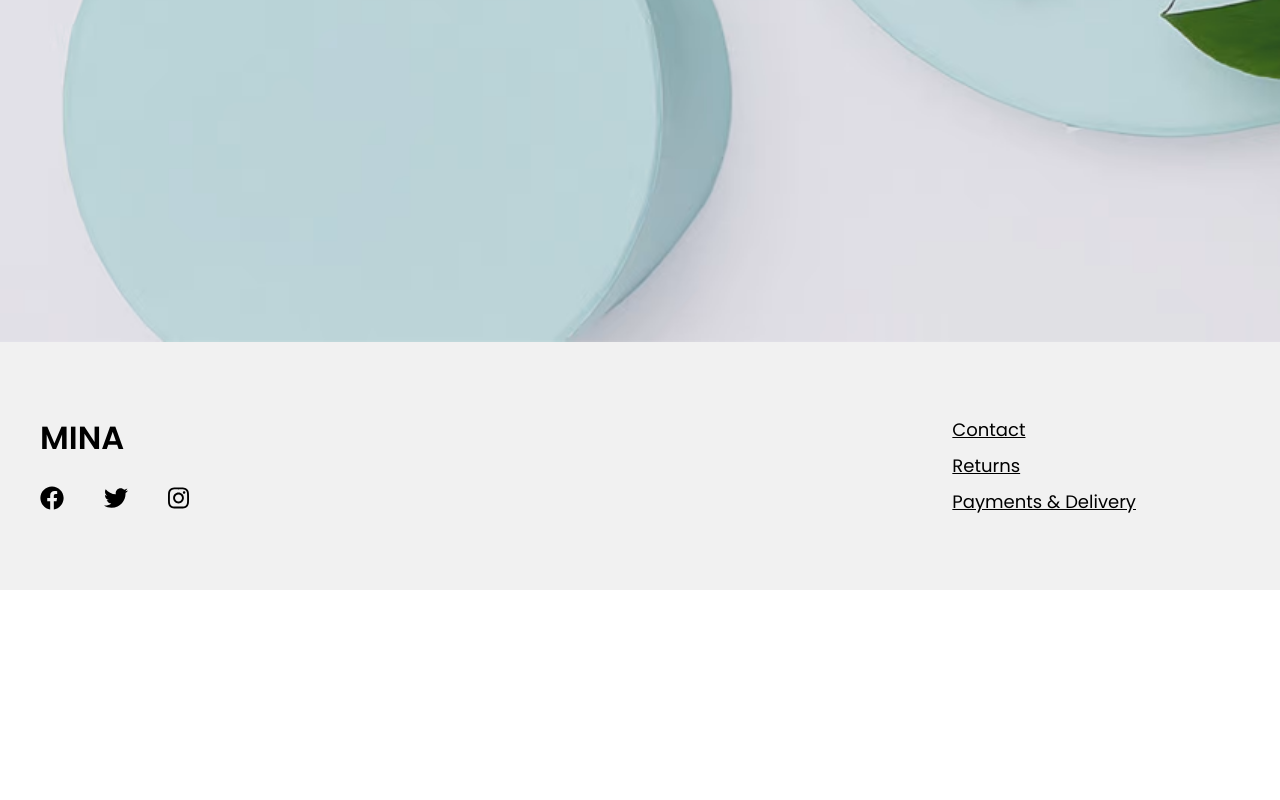
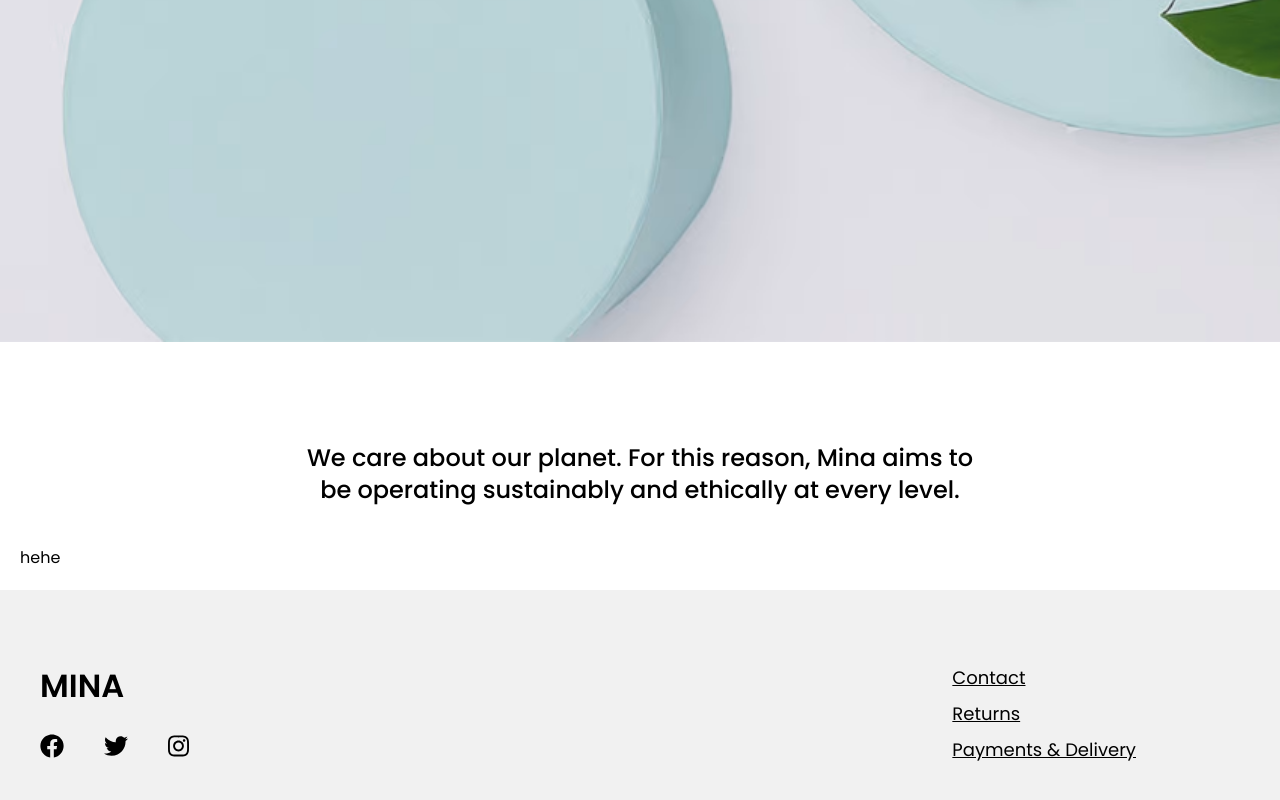
Before and after one commit to xtianbar/next-mina_webpage, a Next.js app: page /sustainability in a window 1280 px wide. Shown: the part 532-1332 px from the top of the page. Before the commit the page ends 1122 px from the top, so only its background shows below. Built offline with nearby package versions, Linux system fonts and the light colour scheme.

Commit message:
sustainability

```diff
--- a/app/sustainability/page.js
+++ b/app/sustainability/page.js
@@ -15,7 +15,16 @@ const page = () => {
               {/* <p className='leading-[4.5rem] mb-5 font-medium text-lg'>Painted clay ceramics made with love.</p>
               <button type='button' className='bg-white text-[#4d205a] px-10 py-4 rounded-lg'>Shop now</button> */}
           </div>
+      </div>
+
+      <div className='p-5 mt-10'>
+        <div className='text-center m-10 px-5 md:px-20 lg:px-[15rem]'>
+          <h2 className='text-2xl font-medium'>We care about our planet. For this reason, Mina aims to be operating sustainably and ethically at every level.</h2>
         </div>
+        <div>
+          hehe
+        </div>
+      </div>
     </div>
   )
 }
```
